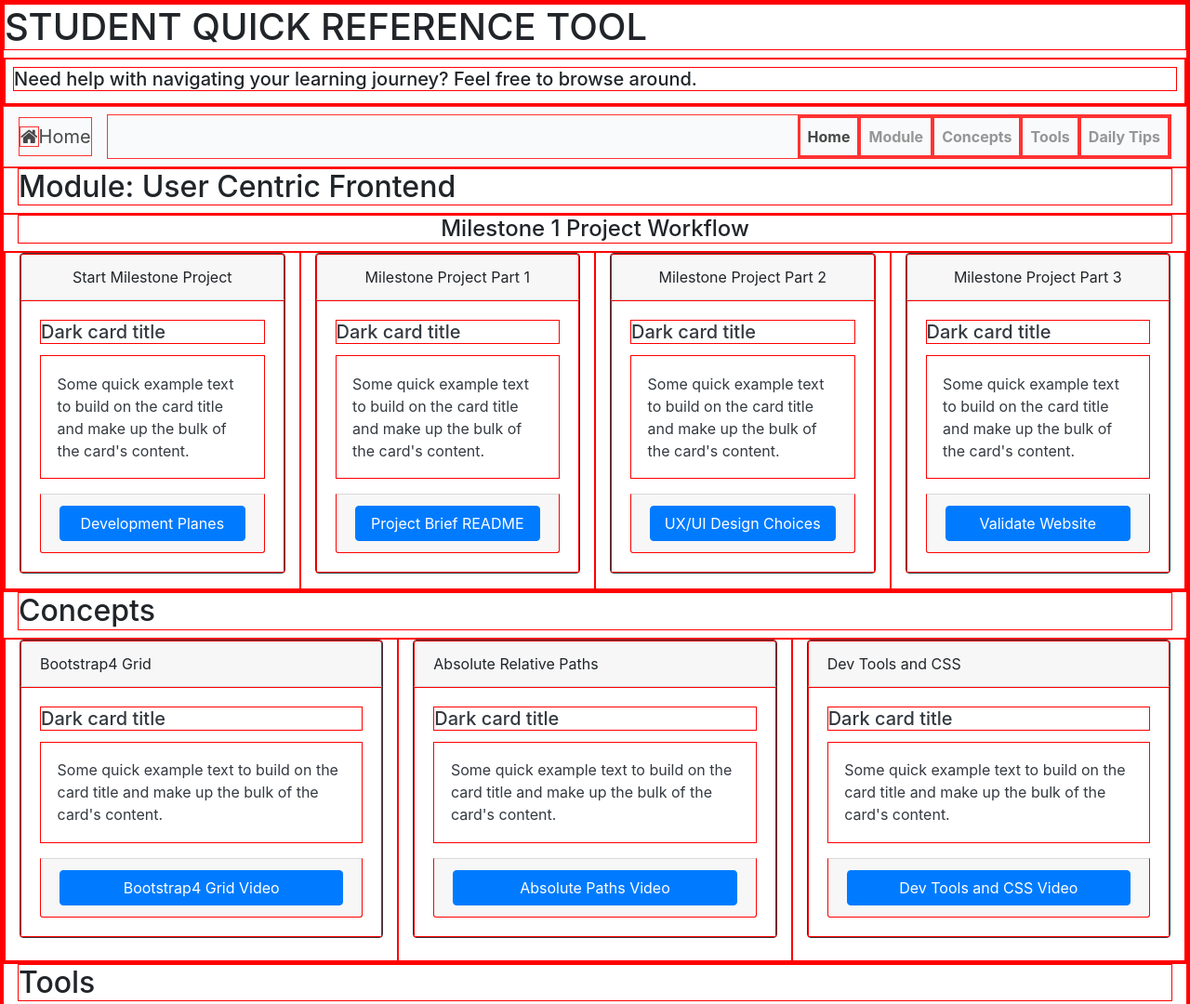
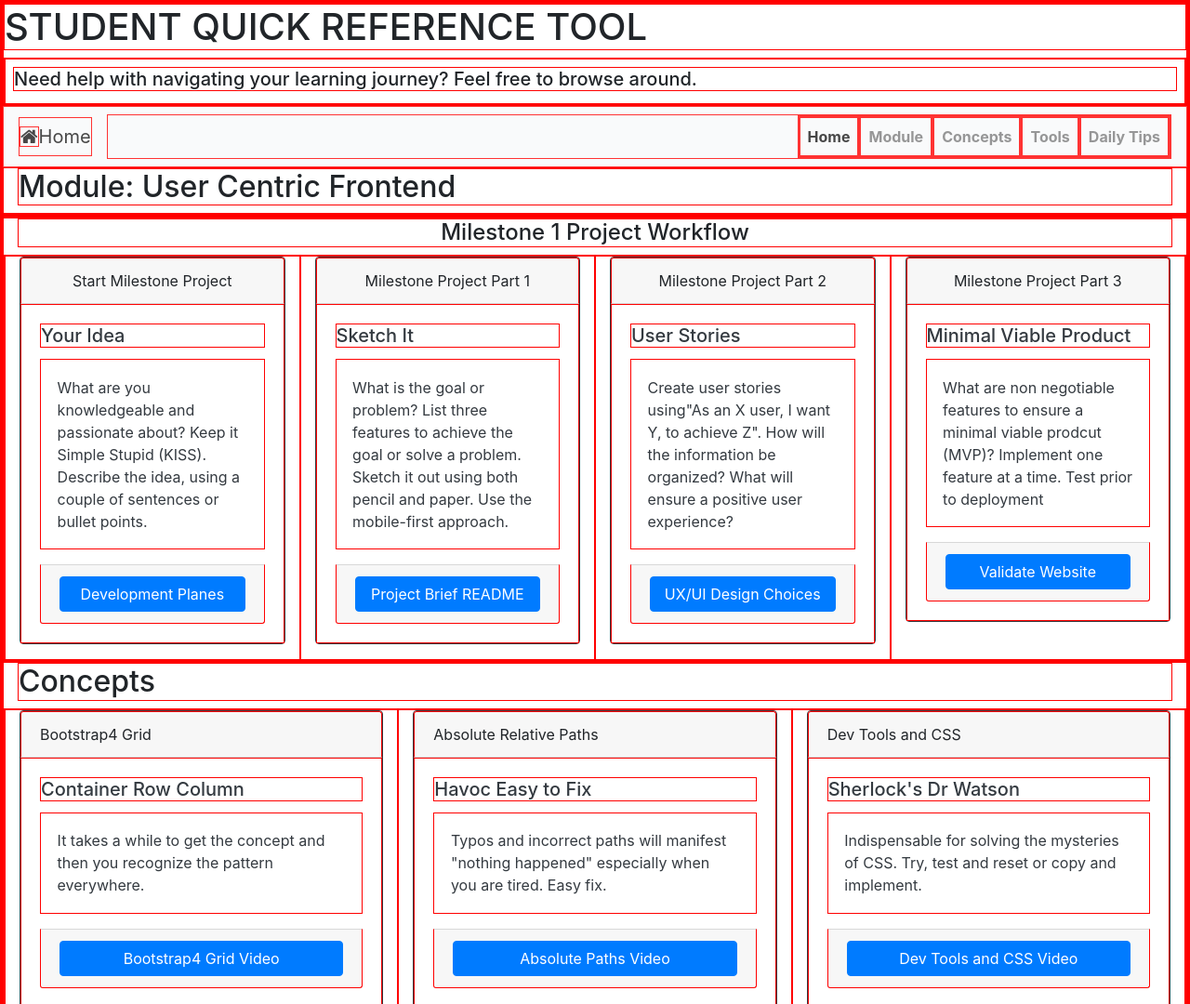
Before and after one commit to NgiapPuoyKoh/student-resource-tool, a plain HTML site: page index.html in a window 1280 px wide. Shown: the top 1080 px of the page at 93% size. Drawn offline with nearby package versions, Linux system fonts and the light colour scheme.

Commit message:
Added content to Cards for MS1 project and Concepts sections

```diff
--- a/index.html
+++ b/index.html
@@ -52,8 +52,11 @@
 
         <!-- feature -->
 
-        <div class="container-fluid">
-            <h2 id="modules">Module: User Centric Frontend</h2>
+        <div class="container-fluid" id="modules">
+            <h2>Module: User Centric Frontend</h2>
+            <div class="row">
+                <div class="col"></div>
+            </div>
         </div>
 
         <section class="container-fluid">
@@ -66,10 +69,10 @@
                             Project
                         </div>
                         <div class="card-body text-dark flex-column">
-                            <h5 class="card-title">Dark card title</h5>
-                            <p class="card-text">Some quick example text to build on the card title and make up the
-                                bulk
-                                of the card's content.</p>
+                            <h5 class="card-title">Your Idea</h5>
+                            <p class="card-text">What are you knowledgeable and passionate about?
+                                Keep it Simple Stupid (KISS). Describe the idea, using a couple of sentences or bullet
+                                points.</p>
                             <div class="card-footer text-muted mx-auto">
                                 <a class="btn btn-primary btn-block" href="assets/docs/developmentplanesworksheet.pdf"
                                     target="_blank">Development Planes</a>
@@ -84,9 +87,11 @@
                             Project Part
                             1</div>
                         <div class="card-body text-dark">
-                            <h5 class="card-title">Dark card title</h5>
-                            <p class="card-text">Some quick example text to build on the card title and make up the
-                                bulk of the card's content.</p>
+                            <h5 class="card-title">Sketch It</h5>
+                            <p class="card-text">What is the goal or problem? List three features to achieve the goal or
+                                solve a problem.
+                                Sketch it out using both pencil and paper. Use the mobile-first approach.
+                            </p>
                             <div class="card-footer text-muted mx-auto">
                                 <a class="btn btn-primary btn-block" href="assets/docs/milestone1part1.pdf"
                                     target="_blank">
@@ -101,9 +106,10 @@
                         <div class="card-header d-flex align-items-center justify-content-center h-100">Milestone
                             Project Part 2</div>
                         <div class="card-body text-dark">
-                            <h5 class="card-title">Dark card title</h5>
-                            <p class="card-text">Some quick example text to build on the card title and make up the
-                                bulk of the card's content.</p>
+                            <h5 class="card-title">User Stories</h5>
+                            <p class="card-text">Create user stories using"As an X user, I want Y, to
+                                achieve Z".
+                                How will the information be organized? What will ensure a positive user experience?</p>
                             <div class="card-footer text-muted mx-auto">
                                 <a class="btn btn-primary btn-block" href="assets/docs/milestone1part2.pdf"
                                     target="_blank">UX/UI Design
@@ -118,9 +124,11 @@
                         <div class="card-header d-flex align-items-center justify-content-center h100">Milestone
                             Project Part 3</div>
                         <div class="card-body text-dark">
-                            <h5 class="card-title">Dark card title</h5>
-                            <p class="card-text">Some quick example text to build on the card title and make up the
-                                bulk of the card's content.</p>
+                            <h5 class="card-title">Minimal Viable Product</h5>
+                            <p class="card-text">What are non negotiable features to ensure a minimal viable prodcut
+                                (MVP)?
+                                Implement one feature at a time. Test prior to deployment
+                            </p>
                             <div class="card-footer text-muted mx-auto">
                                 <a class="btn btn-primary btn-block" href="assets/docs/milestone1part3.pdf"
                                     target="_blank">Validate Website</a>
@@ -134,18 +142,16 @@
 
         <!-- <p><a class="btn btn-sm" href="">User</a></p> -->
 
-        <section class="container-fluid">
-            <h2 id="concepts">Concepts</h2>
+        <section class="container-fluid" id="concepts">
+            <h2>Concepts</h2>
             <div class="row">
                 <div class="col-12 col-md-4">
                     <div class=" card border-dark" style="max-width: 50rem;">
                         <div class="card-header">Bootstrap4 Grid</div>
                         <div class="card-body text-dark">
-                            <h5 class="card-title">Dark card title</h5>
-                            <p class="card-text">Some quick example text to build on the card title and make up
-                                the
-                                bulk
-                                of the card's content.</p>
+                            <h5 class="card-title">Container Row Column</h5>
+                            <p class="card-text">It takes a while to get the concept and then
+                                you recognize the pattern everywhere.</p>
                             <div class="card-footer text-muted mx-auto">
                                 <a href="https://www.youtube.com/watch?v=zDpCejbl1sU&feature=youtu.be"
                                     class="btn btn-primary btn-block" target="_blank">Bootstrap4 Grid Video</a>
@@ -158,11 +164,9 @@
                     <div class=" card border-dark mb-4" style="max-width: 50rem;">
                         <div class="card-header">Absolute Relative Paths</div>
                         <div class="card-body text-dark">
-                            <h5 class="card-title">Dark card title</h5>
-                            <p class="card-text">Some quick example text to build on the card title and make up
-                                the
-                                bulk
-                                of the card's content.</p>
+                            <h5 class="card-title">Havoc Easy to Fix</h5>
+                            <p class="card-text">Typos and incorrect paths will manifest "nothing happened"
+                                especially when you are tired. Easy fix.</p>
                             <div class="card-footer text-muted mx-auto">
                                 <a class="btn btn-primary btn-block" href="https://youtu.be/ephId3mYu9o"
                                     target="_blank">Absolute Paths Video</a>
@@ -176,11 +180,9 @@
                     <div class=" card border-dark mb-4" style="max-width: 50rem;">
                         <div class="card-header">Dev Tools and CSS</div>
                         <div class="card-body text-dark">
-                            <h5 class="card-title">Dark card title</h5>
-                            <p class="card-text">Some quick example text to build on the card title and make up
-                                the
-                                bulk
-                                of the card's content.</p>
+                            <h5 class="card-title">Sherlock's Dr Watson</h5>
+                            <p class="card-text">Indispensable for solving the mysteries of CSS.
+                                Try, test and reset or copy and implement.</p>
                             <div class="card-footer text-muted mx-auto">
                                 <a class="btn btn-primary  btn-block" href="https://www.youtube.com/watch?v=Z3HGJsNLQ1E"
                                     target="_blank">Dev Tools and CSS
@@ -217,8 +219,8 @@
             </div>
         </section> -->
 
-        <section class="container-fluid">
-            <h2 id="tools">Tools</h2>
+        <section class="container-fluid" id="tools">
+            <h2>Tools</h2>
             <div class="row">
                 <div class="col-12 col-md-4">
                     <div class="card border-dark mb-3" style="max-width: 50rem;">
@@ -282,7 +284,7 @@
              Consider the use of lists and Hiding Elements Utility on the parent divs to display as columns on larger displays
              and swap to using carousel with modals with manified images on smaller devices -->
 
-        <div id="tips" class="container-fluid">
+        <div class="container-fluid" id="tips">
             <h2>Daily Tips</h2>
         </div>
         <div class=" container-fluid">
```
